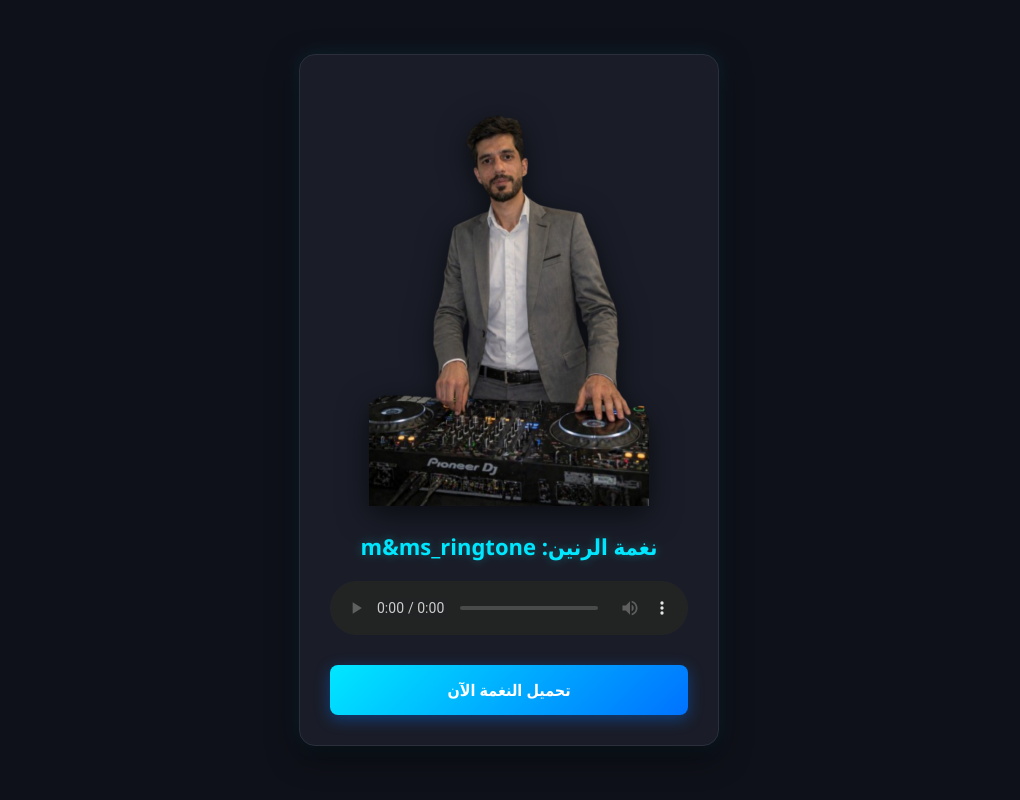
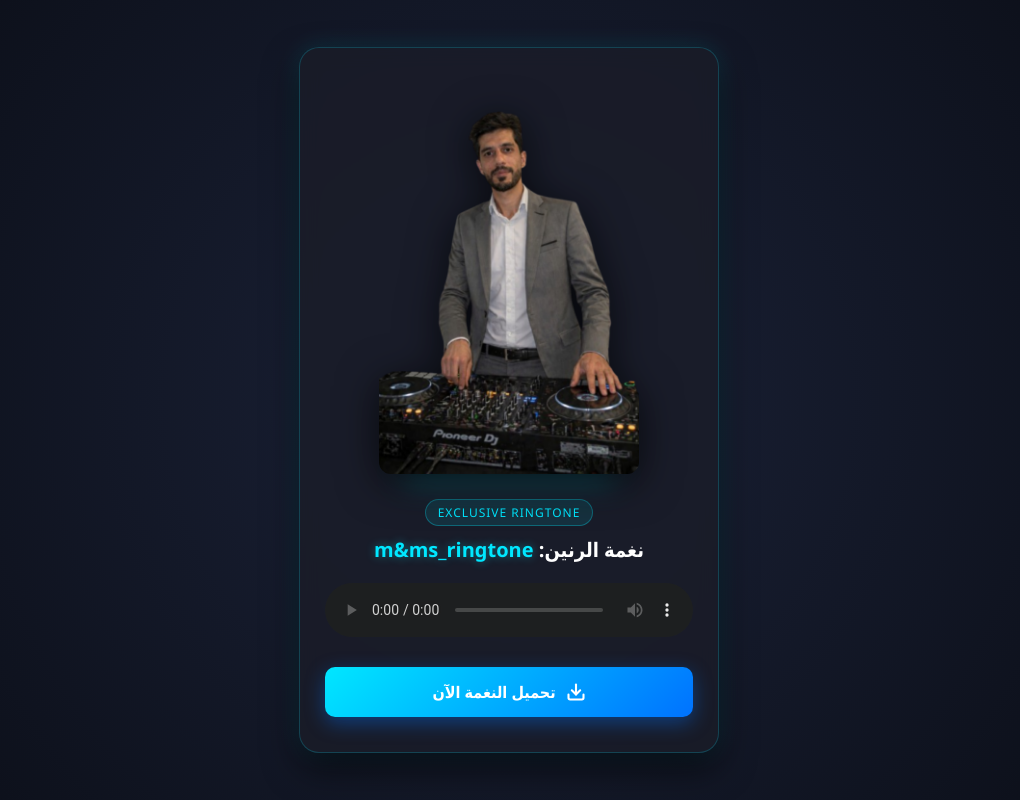
Before and after one commit to razemlith-lab/Raneen, a plain HTML site: page index.html in a window 1280 px wide. Shown: the whole page, without its empty margins (131-1151 px from the left). Drawn offline with Linux system fonts and the light colour scheme.

Commit message:
Update index.html

```diff
--- a/index.html
+++ b/index.html
@@ -12,7 +12,7 @@
         }
         body {
             font-family: 'Segoe UI', Tahoma, Geneva, Verdana, sans-serif;
-            background-color: #0f111a;
+            background: radial-gradient(circle at center, #1b2238 0%, #0b0e17 100%);
             color: #ffffff;
             display: flex;
             justify-content: center;
@@ -21,60 +21,104 @@
             padding: 20px;
         }
         .card {
-            background: #1a1d28;
-            padding: 30px;
-            border-radius: 16px;
-            box-shadow: 0 10px 30px rgba(0, 0, 0, 0.5), 0 0 20px rgba(0, 231, 255, 0.1);
-            border: 1px solid #2a2e3d;
+            background: rgba(26, 29, 40, 0.85);
+            backdrop-filter: blur(10px);
+            padding: 35px 25px;
+            border-radius: 20px;
+            box-shadow: 0 15px 35px rgba(0, 0, 0, 0.6), 0 0 25px rgba(0, 231, 255, 0.15);
+            border: 1px solid rgba(0, 231, 255, 0.2);
             text-align: center;
             max-width: 420px;
             width: 100%;
+            position: relative;
+            overflow: hidden;
+        }
+        /* إطار مضيء حول الصورة */
+        .image-container {
+            position: relative;
+            display: inline-block;
+            margin-bottom: 20px;
+        }
+        .image-container::after {
+            content: '';
+            position: absolute;
+            bottom: 0;
+            left: 50%;
+            transform: translateX(-50%);
+            width: 80%;
+            height: 10px;
+            background: #00e7ff;
+            filter: blur(15px);
+            opacity: 0.6;
         }
         .dj-image {
             width: 100%;
-            max-width: 280px;
+            max-width: 260px;
             height: auto;
-            margin-bottom: 20px;
-            filter: drop-shadow(0 8px 15px rgba(0, 0, 0, 0.6));
+            border-radius: 12px;
+            filter: drop-shadow(0 8px 20px rgba(0, 0, 0, 0.7));
             object-fit: contain;
+            position: relative;
+            z-index: 2;
+        }
+        .badge {
+            display: inline-block;
+            background: rgba(0, 231, 255, 0.1);
+            color: #00e7ff;
+            font-size: 12px;
+            padding: 4px 12px;
+            border-radius: 20px;
+            margin-bottom: 10px;
+            border: 1px solid rgba(0, 231, 255, 0.3);
+            letter-spacing: 1px;
         }
         h1 {
+            color: #ffffff;
+            font-size: 20px;
+            margin-bottom: 20px;
+            font-weight: 600;
+        }
+        h1 span {
             color: #00e7ff;
-            font-size: 22px;
-            margin-bottom: 20px;
-            text-shadow: 0 0 10px rgba(0, 231, 255, 0.3);
+            text-shadow: 0 0 10px rgba(0, 231, 255, 0.4);
         }
         audio {
             width: 100%;
             margin-bottom: 25px;
-            filter: invert(0.9) hue-rotate(180deg);
+            filter: invert(0.92) hue-rotate(180deg);
+            border-radius: 8px;
         }
         .btn-download {
-            display: inline-block;
+            display: flex;
+            align-items: center;
+            justify-content: center;
+            gap: 10px;
             width: 100%;
             background: linear-gradient(135deg, #00e7ff 0%, #0072ff 100%);
             color: #ffffff;
             padding: 14px 24px;
             text-decoration: none;
-            border-radius: 8px;
+            border-radius: 10px;
             font-weight: bold;
             font-size: 16px;
-            box-shadow: 0 4px 15px rgba(0, 114, 255, 0.4);
+            box-shadow: 0 6px 20px rgba(0, 114, 255, 0.4);
             transition: all 0.3s ease;
         }
         .btn-download:hover {
-            transform: translateY(-2px);
-            box-shadow: 0 6px 20px rgba(0, 231, 255, 0.6);
+            transform: translateY(-3px);
+            box-shadow: 0 8px 25px rgba(0, 231, 255, 0.7);
         }
     </style>
 </head>
 <body>
 
     <div class="card">
-        <!-- ضع اسم صورة الـ PNG الخاصة بك هنا -->
-        <img src="dj_person.png" alt="DJ Image" class="dj-image">
+        <div class="image-container">
+            <img src="dj_person.png" alt="DJ Image" class="dj-image">
+        </div>
 
-        <h1>نغمة الرنين: m&ms_ringtone</h1>
+        <div class="badge">EXCLUSIVE RINGTONE</div>
+        <h1>نغمة الرنين: <span>m&ms_ringtone</span></h1>
 
         <!-- مشغل الصوت -->
         <audio controls>
@@ -84,6 +128,7 @@
 
         <!-- زر التحميل المباشر -->
         <a href="m&ms_ringtone.mp3" download="m&ms_ringtone.mp3" class="btn-download">
+            <svg width="20" height="20" viewBox="0 0 24 24" fill="none" stroke="currentColor" stroke-width="2.5" stroke-linecap="round" stroke-linejoin="round"><path d="M21 15v4a2 2 0 0 1-2 2H5a2 2 0 0 1-2-2v-4"></path><polyline points="7 10 12 15 17 10"></polyline><line x1="12" y1="15" x2="12" y2="3"></line></svg>
             تحميل النغمة الآن
         </a>
     </div>
```
